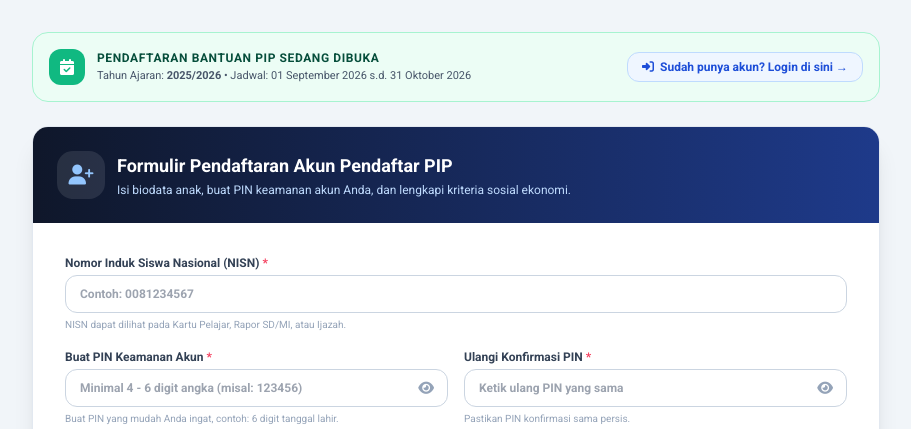
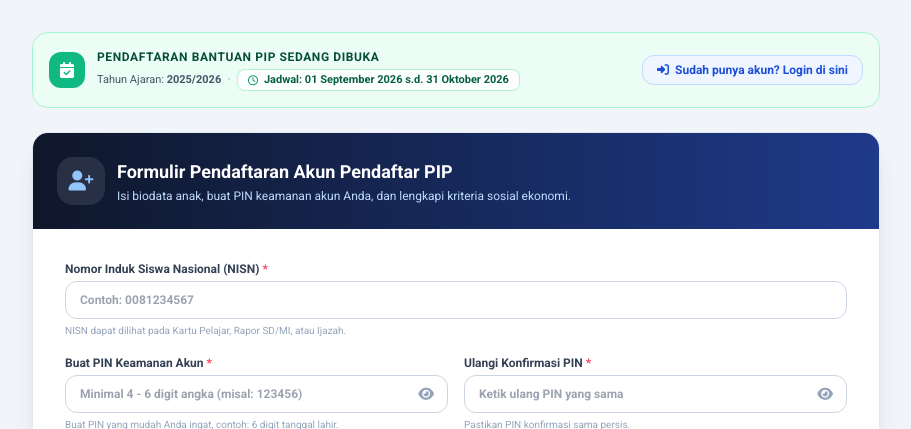
Before and after one commit to rfky01/spk-pip, a PHP site: page /daftar_siswa.php in a window 1280 px wide. Shown: the part 69-498 px from the top of the page, without its empty margins (184-1095 px from the left). Run offline with PHP 8.4, Linux system fonts and the light colour scheme; data comes from the database, SQL or seed files in the repository; some libraries are stand-ins or nearby versions.

Commit message:
Update UI: beri hover badge pada jadwal dan hapus panah tombol login

```diff
--- a/daftar_siswa.php
+++ b/daftar_siswa.php
@@ -211,15 +211,20 @@ $logo_sekolah = !empty($pengaturan['logo']) && file_exists($pengaturan['logo'])
                     <div class="font-bold text-xs uppercase tracking-wider">
                         <?= $is_registration_open ? 'Pendaftaran Bantuan PIP Sedang Dibuka' : 'Periode Pendaftaran Telah Ditutup' ?>
                     </div>
-                    <div class="text-[11px] text-slate-600 mt-0.5">
-                        Tahun Ajaran: <b><?= htmlspecialchars($pengaturan['tahun_ajaran']) ?></b> &bull; Jadwal: <?= format_tgl_indo($tgl_buka) ?> s.d. <?= format_tgl_indo($tgl_tutup) ?>
+                    <div class="text-[11px] text-slate-600 mt-1 flex flex-wrap items-center gap-1.5">
+                        <span>Tahun Ajaran: <b><?= htmlspecialchars($pengaturan['tahun_ajaran']) ?></b></span>
+                        <span class="text-slate-300">&bull;</span>
+                        <span class="inline-flex items-center gap-1.5 px-2.5 py-0.5 rounded-lg <?= $is_registration_open ? 'bg-white/90 hover:bg-white text-emerald-800 border border-emerald-200/90 hover:border-emerald-300' : 'bg-white/90 hover:bg-white text-rose-800 border border-rose-200/90 hover:border-rose-300' ?> font-semibold shadow-2xs hover:shadow-xs transition-all cursor-default" title="Rentang Waktu Pendaftaran">
+                            <i class="fa-regular fa-clock text-[10px] <?= $is_registration_open ? 'text-emerald-600' : 'text-rose-600' ?>"></i>
+                            <span>Jadwal: <b><?= format_tgl_indo($tgl_buka) ?> s.d. <?= format_tgl_indo($tgl_tutup) ?></b></span>
+                        </span>
                     </div>
                 </div>
             </div>
             <div>
                 <a href="login_siswa.php" class="px-3.5 py-1.5 bg-blue-50 hover:bg-blue-100 text-blue-700 border border-blue-200 rounded-xl text-xs font-bold transition-colors inline-flex items-center gap-1.5 shadow-xs">
                     <i class="fa-solid fa-right-to-bracket text-xs"></i>
-                    <span>Sudah punya akun? Login di sini &rarr;</span>
+                    <span>Sudah punya akun? Login di sini</span>
                 </a>
             </div>
         </div>
```
